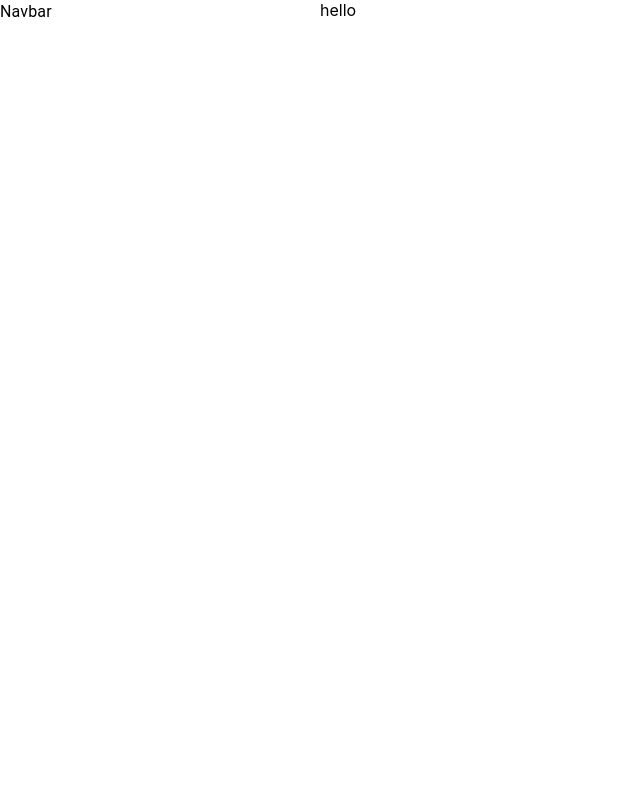
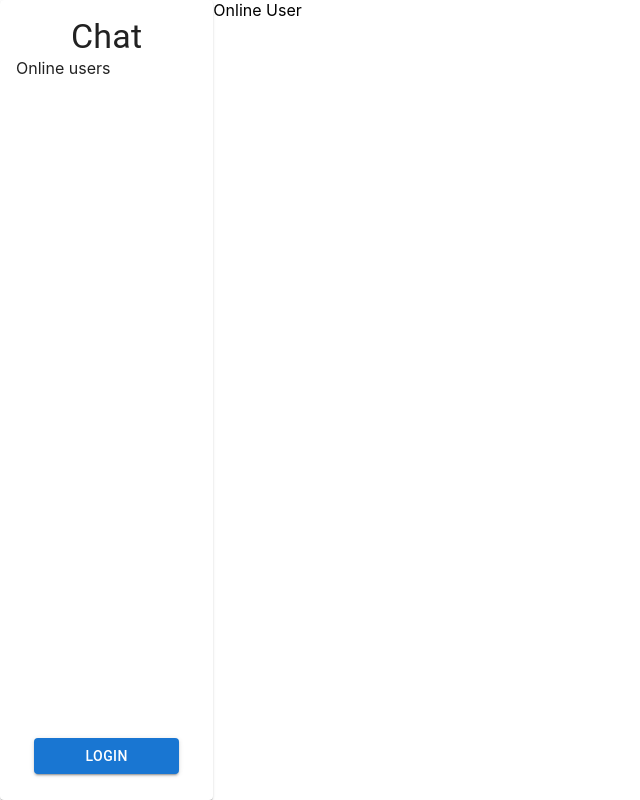
Before and after one commit to perkzen/e2ee-chat-frontend, a React (Create React App) app: page / in a window 1280 px wide. Shown: the whole page, without its empty margins (0-640 px from the left). Built offline with nearby package versions, Linux system fonts and the light colour scheme.

Commit message:
feat: add menu

```diff
--- a/src/components/pages/Home/Home.tsx
+++ b/src/components/pages/Home/Home.tsx
@@ -1,7 +1,7 @@
 import React, { FC } from 'react';
 
 const Home: FC = () => {
-  return <div>hello</div>;
+  return <div>Online User</div>;
 };
 
 export default Home;
--- a/src/components/ui/Layout/Layout.module.scss
+++ b/src/components/ui/Layout/Layout.module.scss
@@ -1,5 +1,5 @@
 .Container {
   display: grid;
-  grid-template-columns: 1fr 3fr;
+  grid-template-columns: 1fr 5fr;
   min-height: 100vh;
 }
--- a/src/components/ui/Layout/Layout.tsx
+++ b/src/components/ui/Layout/Layout.tsx
@@ -1,13 +1,11 @@
 import React, { FC } from 'react';
 import classes from './Layout.module.scss';
-import { Typography } from '@mui/material';
+import { Menu } from '../index';
 
 const Layout: FC = ({ children }) => {
   return (
     <div className={classes.Container}>
-      <div>
-        <Typography>Navbar</Typography>
-      </div>
+      <Menu />
       <div>{children}</div>
     </div>
   );
--- /dev/null
+++ b/src/components/ui/Menu/Menu.module.scss
@@ -0,0 +1,16 @@
+.Container {
+  .OnlineUsers {
+    min-height: 85vh;
+  }
+
+  .ButtonContainer {
+    display: flex;
+    flex-direction: column;
+    justify-content: center;
+
+    button {
+      width: 80%;
+      align-self: center;
+    }
+  }
+}
--- /dev/null
+++ b/src/components/ui/Menu/Menu.tsx
@@ -0,0 +1,22 @@
+import React, { FC } from 'react';
+import classes from './Menu.module.scss';
+import { Box, Card, CardContent, Typography } from '@mui/material';
+import { Button } from '../index';
+
+const Menu: FC = () => {
+  return (
+    <Card className={classes.Container}>
+      <CardContent>
+        <Typography variant="h4" align="center">
+          Chat
+        </Typography>
+        <Box className={classes.OnlineUsers}>Online users</Box>
+        <div className={classes.ButtonContainer}>
+          <Button text={'Login'} onClick={() => console.log('log')} />
+        </div>
+      </CardContent>
+    </Card>
+  );
+};
+
+export default Menu;
--- a/src/components/ui/index.ts
+++ b/src/components/ui/index.ts
@@ -1,5 +1,6 @@
 import Button from './Button/Button';
 import Input from './Input/Input';
 import Layout from './Layout/Layout';
+import Menu from './Menu/Menu';
 
-export { Button, Input, Layout };
+export { Button, Input, Layout, Menu };
```
